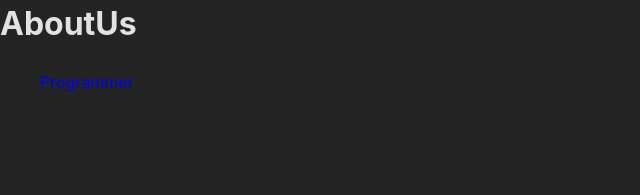
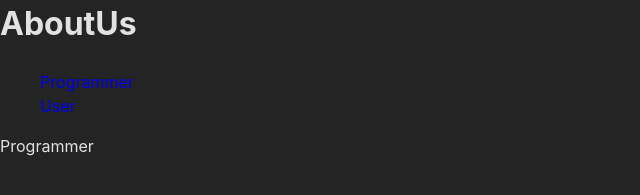
Before and after one commit to Erfanmah7/Spa-App, a React (Vite) app: page /about-us/programmer in a window 1280 px wide. Shown: the part 133-328 px from the top of the page, without its empty margins (0-640 px from the left). Built offline with nearby package versions, Linux system fonts and the light colour scheme.

Commit message:
add Link & Outlet

```diff
--- a/src/App.jsx
+++ b/src/App.jsx
@@ -20,6 +20,7 @@ function App() {
           <Route path="*" element={<PageNotFound />} />
           <Route path="/about-us" element={<AboutUs />}>
             <Route path="programmer" element={<Programmer />} />
+            <Route path="user" element={<div>User</div>} />
           </Route>
         </Routes>
       </BrowserRouter>
--- a/src/components/Programmer.jsx
+++ b/src/components/Programmer.jsx
@@ -1,14 +1,9 @@
 import React from "react";
-import { Link } from "react-router-dom";
 
 function Programmer() {
   return (
     <div>
-      <ul>
-        <li>
-          <Link>Programmer</Link>
-        </li>
-      </ul>
+      <p>Programmer</p>
     </div>
   );
 }
--- a/src/pages/AboutUs.jsx
+++ b/src/pages/AboutUs.jsx
@@ -1,13 +1,22 @@
 import React from "react";
 import NavBar from "../components/NavBar";
 import Programmer from "../components/Programmer";
+import { Outlet, Link } from "react-router-dom";
 
 function AboutUs() {
   return (
     <div>
       <NavBar />
       <h1>AboutUs</h1>
-      <Programmer />
+      <ul>
+        <li>
+          <Link to="programmer">Programmer</Link>
+        </li>
+        <li>
+          <Link to="user">User</Link>
+        </li>
+      </ul>
+      <Outlet />
     </div>
   );
 }
```
